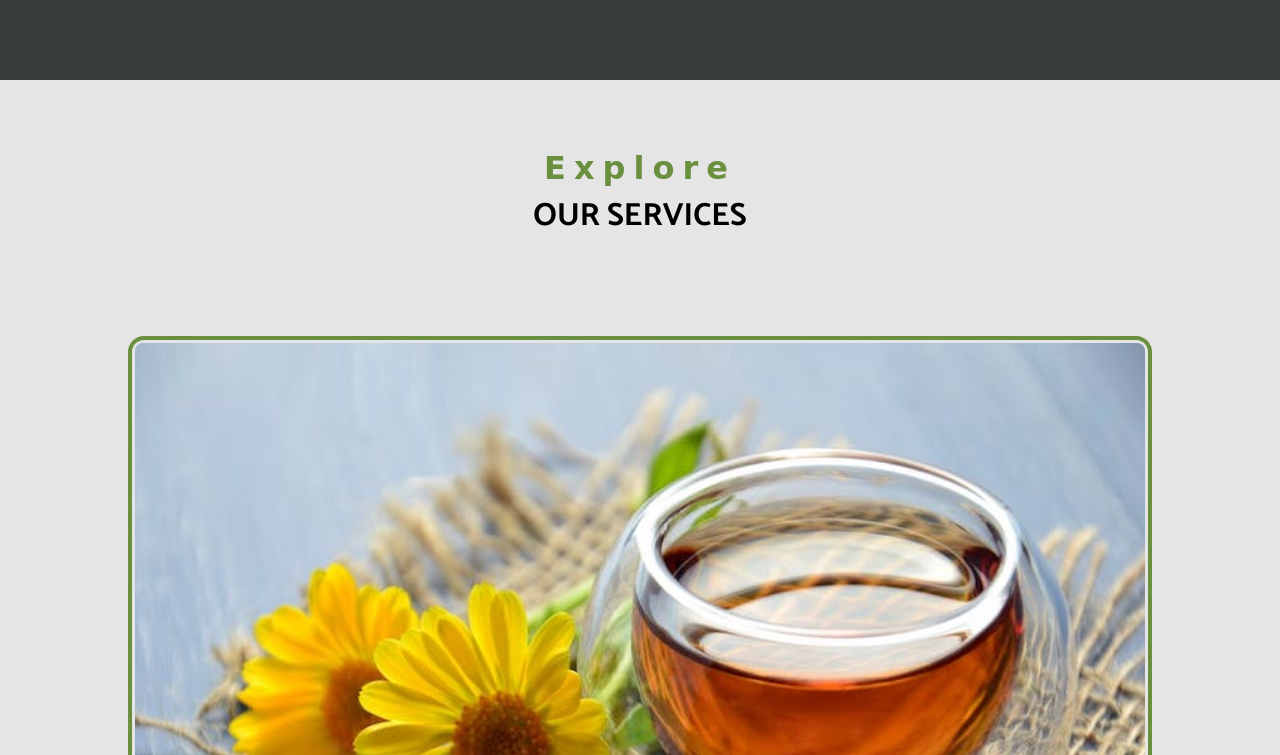
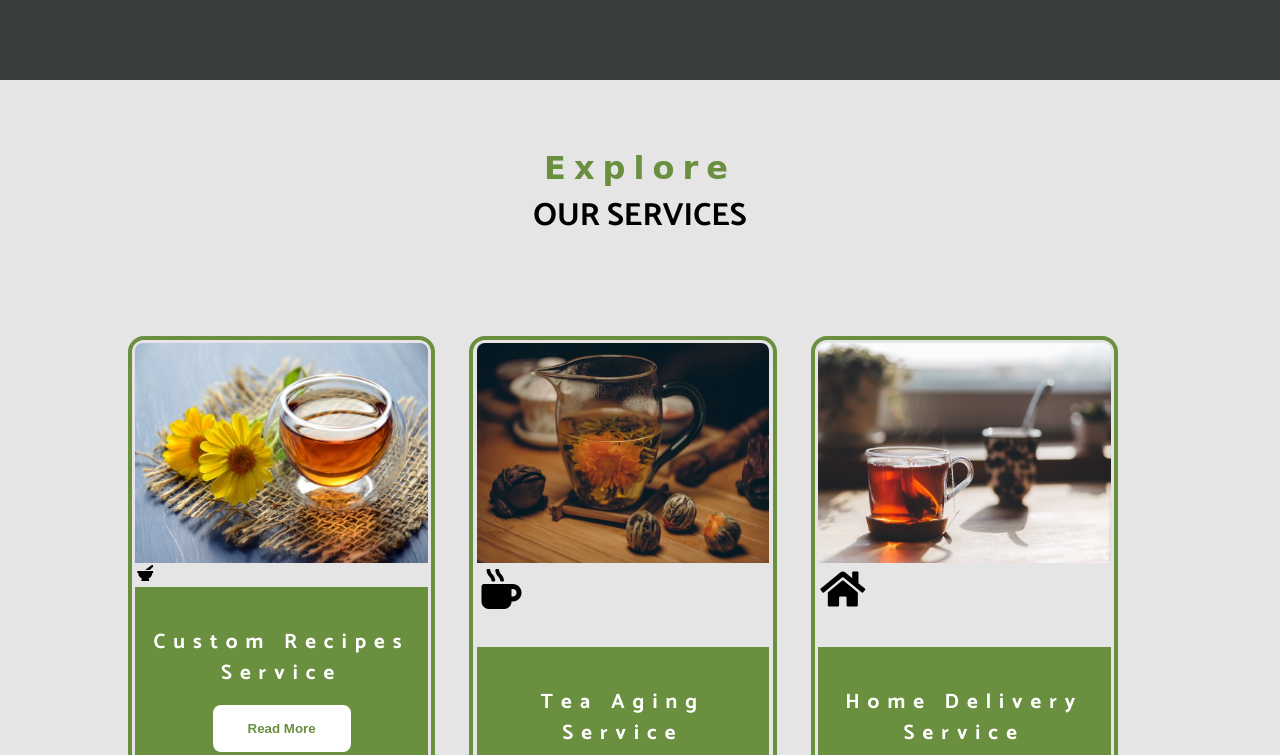
Before and after one commit to Landr11/Tea-Bar, a plain HTML site: page index.html in a window 1280 px wide. Shown: the part 2045-2800 px from the top of the page. Drawn offline with Linux system fonts and the light colour scheme; a web font is replaced by a local one.

Commit message:
add additional cards and card icons

```diff
--- a/index.html
+++ b/index.html
@@ -34,6 +34,7 @@
       <li><a href="skills.html" class="nav-link">skills</a></li>
       <li><a href="about.html" class="nav-link">about</a></li>
       <li><a href="products.html" class="nav-link">products</a></li>
+      <li><a href="services.html" class="nav-link">services</a></li>
     </ul>
   </nav>
 
@@ -185,6 +186,7 @@
     </div>
     <!--End of Section Title-->
     <div class="section-center clearfix">
+
       <!--Single Card-->
       <article class="service-card">
         <!--Image Container-->
@@ -192,6 +194,7 @@
           <!--Image-->
           <img src="./images/product-1.jpeg" class="service-img" alt="service image">
           <!--Service Icon-->
+          <span class="service-icon"><i class="fas fa-fw  fa-mortar-pestle"></i></span>
         </div>
         <!--Service Info-->
         <div class="service-info">
@@ -202,6 +205,45 @@
         <!--End of Image Container-->
       </article>
       <!--End of Single Card-->
+
+      <!--Single Card-->
+      <article class="service-card">
+        <!--Image Container-->
+        <div class="service-img-container">
+          <!--Image-->
+          <img src="./images/product-3.jpeg" class="service-img" alt="service image">
+          <!--Service Icon-->
+          <span class="skill-icon"><i class="fas fa-fw fa-mug-hot"></i></span>
+        </div>
+        <!--Service Info-->
+        <div class="service-info">
+          <h4>tea aging</h4>
+          <h4>service</h4>
+          <button class="service-btn" type="button">read more</button>
+        </div>
+        <!--End of Image Container-->
+      </article>
+      <!--End of Single Card-->
+
+      <!--Single Card-->
+      <article class="service-card">
+        <!--Image Container-->
+        <div class="service-img-container">
+          <!--Image-->
+          <img src="./images/product-2.jpeg" class="service-img" alt="service image">
+          <!--Service Icon-->
+          <span class="skill-icon"><i class="fas fa-fw fa-home"></i></span>
+        </div>
+        <!--Service Info-->
+        <div class="service-info">
+          <h4>home delivery</h4>
+          <h4>service</h4>
+          <button class="service-btn" type="button">read more</button>
+        </div>
+        <!--End of Image Container-->
+      </article>
+      <!--End of Single Card-->
+
     </div>
 
   </section>
--- a/styles.css
+++ b/styles.css
@@ -537,7 +537,22 @@ a {
   padding: 0.2rem;
   border-radius: 1rem;
   margin: 2rem 0;
+}
 
+@media screen and (min-width: 768px) {
+  .service-card {
+    float: left;
+    width: 45%;
+    margin-right: 5%;
+  }
+}
+
+@media screen and (min-width: 992px) {
+  .service-card {
+    float: left;
+    width: 30%;
+    margin-right: 3.333%;
+  }
 }
 
 /* End of Services Section */
```
